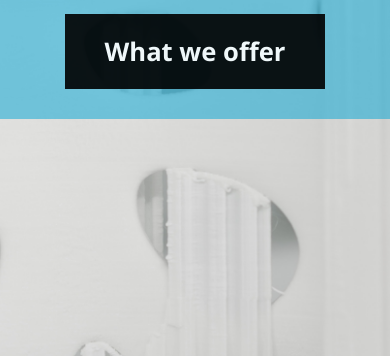
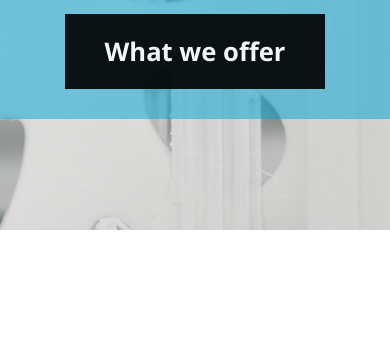
Before and after one commit to Tadjirovelzel/Tadjirovelzel.github.io, a plain HTML site: page index.html in a window 390 px wide. Shown: the part 614-970 px from the top of the page. After the commit the page ends 844 px from the top, so only its background shows below. Drawn offline with Linux system fonts and the light colour scheme.

Commit message:
replaced media query by viewport dependency
Now scales to 100% of the viewport

```diff
--- a/stylesheets/mainstyles.css
+++ b/stylesheets/mainstyles.css
@@ -9,7 +9,7 @@ header{
     background-size: cover;
     background-position: center;
     background-image: url("../images/headerbackground.jpg");
-    height: 970px;
+    height: 100vh;
     display:block;
 }
 nav{
```
